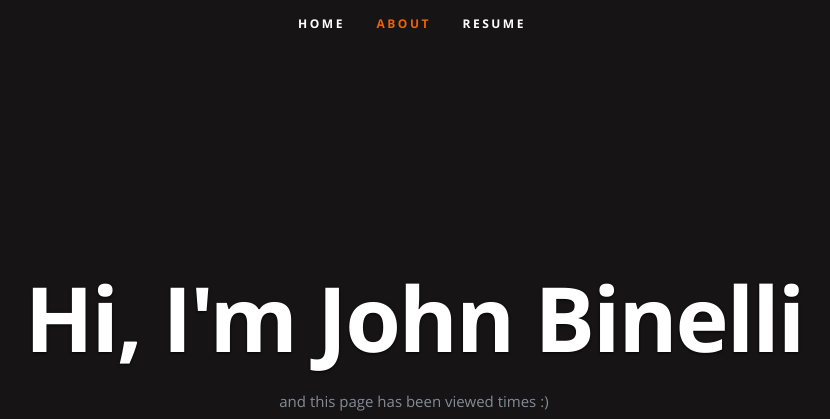
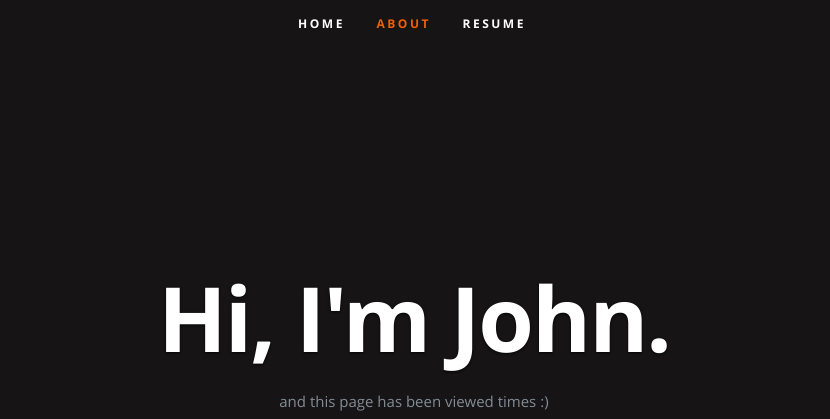
Before and after one commit to binellijj/azure-resume, a plain HTML site: page frontend/index.html in a window 1280 px wide. Shown: the top 419 px of the page, without its empty margins (228-1058 px from the left). Drawn offline with nearby package versions, Linux system fonts and the light colour scheme; no server answers.

Commit message:
HTML Update 4

```diff
--- a/frontend/index.html
+++ b/frontend/index.html
@@ -54,7 +54,7 @@
 
       <div class="row banner">
          <div class="banner-text">
-            <h1 class="responsive-headline">Hi, I'm John Binelli</h1>
+            <h1 class="responsive-headline">Hi, I'm John.</h1>
 
             <p>and this page has been viewed <a id="counter"></a> times :) </p>
             <ul class="social">
```
